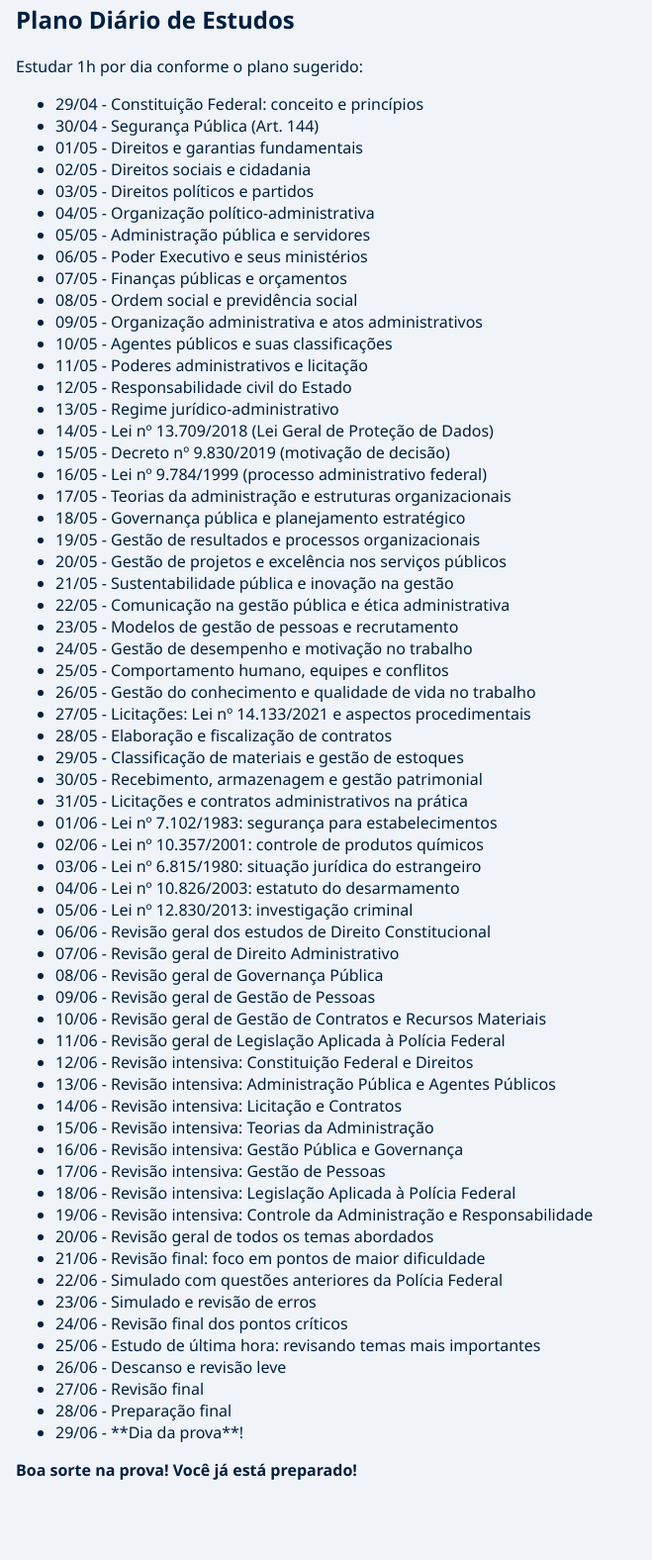
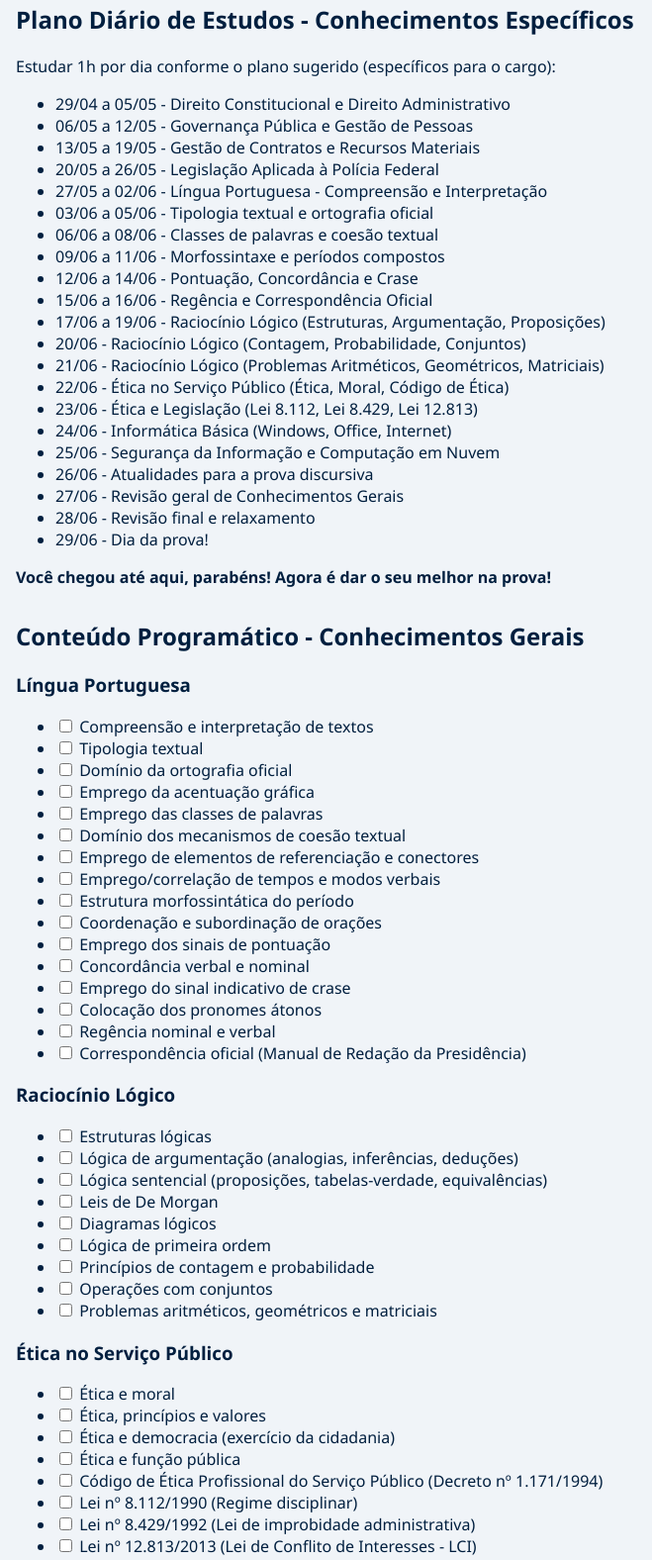
Before and after one commit to luizgabriel520/Plano-de-estudos, a plain HTML site: page index.html in a window 1280 px wide. Shown: the part 2120-3696 px from the top of the page at 99% size, without its empty margins (0-659 px from the left). Drawn offline with Linux system fonts and the light colour scheme.

Commit message:
index.html

```diff
--- a/index.html
+++ b/index.html
@@ -104,78 +104,123 @@
       </div>
     </section>
 
-   <section class="plano-diario">
-  <h2>Plano Diário de Estudos</h2>
-  <p>Estudar 1h por dia conforme o plano sugerido:</p>
+<section class="plano-diario">
+  <h2>Plano Diário de Estudos - Conhecimentos Específicos</h2>
+  <p>Estudar 1h por dia conforme o plano sugerido (específicos para o cargo):</p>
 
   <ul>
-    <li>29/04 - Constituição Federal: conceito e princípios</li>
-    <li>30/04 - Segurança Pública (Art. 144)</li>
-    <li>01/05 - Direitos e garantias fundamentais</li>
-    <li>02/05 - Direitos sociais e cidadania</li>
-    <li>03/05 - Direitos políticos e partidos</li>
-    <li>04/05 - Organização político-administrativa</li>
-    <li>05/05 - Administração pública e servidores</li>
-    <li>06/05 - Poder Executivo e seus ministérios</li>
-    <li>07/05 - Finanças públicas e orçamentos</li>
-    <li>08/05 - Ordem social e previdência social</li>
-    <li>09/05 - Organização administrativa e atos administrativos</li>
-    <li>10/05 - Agentes públicos e suas classificações</li>
-    <li>11/05 - Poderes administrativos e licitação</li>
-    <li>12/05 - Responsabilidade civil do Estado</li>
-    <li>13/05 - Regime jurídico-administrativo</li>
-    <li>14/05 - Lei nº 13.709/2018 (Lei Geral de Proteção de Dados)</li>
-    <li>15/05 - Decreto nº 9.830/2019 (motivação de decisão)</li>
-    <li>16/05 - Lei nº 9.784/1999 (processo administrativo federal)</li>
-    <li>17/05 - Teorias da administração e estruturas organizacionais</li>
-    <li>18/05 - Governança pública e planejamento estratégico</li>
-    <li>19/05 - Gestão de resultados e processos organizacionais</li>
-    <li>20/05 - Gestão de projetos e excelência nos serviços públicos</li>
-    <li>21/05 - Sustentabilidade pública e inovação na gestão</li>
-    <li>22/05 - Comunicação na gestão pública e ética administrativa</li>
-    <li>23/05 - Modelos de gestão de pessoas e recrutamento</li>
-    <li>24/05 - Gestão de desempenho e motivação no trabalho</li>
-    <li>25/05 - Comportamento humano, equipes e conflitos</li>
-    <li>26/05 - Gestão do conhecimento e qualidade de vida no trabalho</li>
-    <li>27/05 - Licitações: Lei nº 14.133/2021 e aspectos procedimentais</li>
-    <li>28/05 - Elaboração e fiscalização de contratos</li>
-    <li>29/05 - Classificação de materiais e gestão de estoques</li>
-    <li>30/05 - Recebimento, armazenagem e gestão patrimonial</li>
-    <li>31/05 - Licitações e contratos administrativos na prática</li>
-    <li>01/06 - Lei nº 7.102/1983: segurança para estabelecimentos</li>
-    <li>02/06 - Lei nº 10.357/2001: controle de produtos químicos</li>
-    <li>03/06 - Lei nº 6.815/1980: situação jurídica do estrangeiro</li>
-    <li>04/06 - Lei nº 10.826/2003: estatuto do desarmamento</li>
-    <li>05/06 - Lei nº 12.830/2013: investigação criminal</li>
-    <li>06/06 - Revisão geral dos estudos de Direito Constitucional</li>
-    <li>07/06 - Revisão geral de Direito Administrativo</li>
-    <li>08/06 - Revisão geral de Governança Pública</li>
-    <li>09/06 - Revisão geral de Gestão de Pessoas</li>
-    <li>10/06 - Revisão geral de Gestão de Contratos e Recursos Materiais</li>
-    <li>11/06 - Revisão geral de Legislação Aplicada à Polícia Federal</li>
-    <li>12/06 - Revisão intensiva: Constituição Federal e Direitos</li>
-    <li>13/06 - Revisão intensiva: Administração Pública e Agentes Públicos</li>
-    <li>14/06 - Revisão intensiva: Licitação e Contratos</li>
-    <li>15/06 - Revisão intensiva: Teorias da Administração</li>
-    <li>16/06 - Revisão intensiva: Gestão Pública e Governança</li>
-    <li>17/06 - Revisão intensiva: Gestão de Pessoas</li>
-    <li>18/06 - Revisão intensiva: Legislação Aplicada à Polícia Federal</li>
-    <li>19/06 - Revisão intensiva: Controle da Administração e Responsabilidade</li>
-    <li>20/06 - Revisão geral de todos os temas abordados</li>
-    <li>21/06 - Revisão final: foco em pontos de maior dificuldade</li>
-    <li>22/06 - Simulado com questões anteriores da Polícia Federal</li>
-    <li>23/06 - Simulado e revisão de erros</li>
-    <li>24/06 - Revisão final dos pontos críticos</li>
-    <li>25/06 - Estudo de última hora: revisando temas mais importantes</li>
-    <li>26/06 - Descanso e revisão leve</li>
-    <li>27/06 - Revisão final</li>
-    <li>28/06 - Preparação final</li>
-    <li>29/06 - **Dia da prova**!</li>
+    <li>29/04 a 05/05 - Direito Constitucional e Direito Administrativo</li>
+    <li>06/05 a 12/05 - Governança Pública e Gestão de Pessoas</li>
+    <li>13/05 a 19/05 - Gestão de Contratos e Recursos Materiais</li>
+    <li>20/05 a 26/05 - Legislação Aplicada à Polícia Federal</li>
+    <li>27/05 a 02/06 - Língua Portuguesa - Compreensão e Interpretação</li>
+    <li>03/06 a 05/06 - Tipologia textual e ortografia oficial</li>
+    <li>06/06 a 08/06 - Classes de palavras e coesão textual</li>
+    <li>09/06 a 11/06 - Morfossintaxe e períodos compostos</li>
+    <li>12/06 a 14/06 - Pontuação, Concordância e Crase</li>
+    <li>15/06 a 16/06 - Regência e Correspondência Oficial</li>
+    <li>17/06 a 19/06 - Raciocínio Lógico (Estruturas, Argumentação, Proposições)</li>
+    <li>20/06 - Raciocínio Lógico (Contagem, Probabilidade, Conjuntos)</li>
+    <li>21/06 - Raciocínio Lógico (Problemas Aritméticos, Geométricos, Matriciais)</li>
+    <li>22/06 - Ética no Serviço Público (Ética, Moral, Código de Ética)</li>
+    <li>23/06 - Ética e Legislação (Lei 8.112, Lei 8.429, Lei 12.813)</li>
+    <li>24/06 - Informática Básica (Windows, Office, Internet)</li>
+    <li>25/06 - Segurança da Informação e Computação em Nuvem</li>
+    <li>26/06 - Atualidades para a prova discursiva</li>
+    <li>27/06 - Revisão geral de Conhecimentos Gerais</li>
+    <li>28/06 - Revisão final e relaxamento</li>
+    <li>29/06 - Dia da prova!</li>
   </ul>
 
-  <p><strong>Boa sorte na prova! Você já está preparado!</strong></p>
+  <p><strong>Você chegou até aqui, parabéns! Agora é dar o seu melhor na prova!</strong></p>
 </section>
+<section class="conteudo-geral">
+  <h2>Conteúdo Programático - Conhecimentos Gerais</h2>
 
+  <div class="conteudo-topico">
+    <h3>Língua Portuguesa</h3>
+    <ul>
+      <li><input type="checkbox"> Compreensão e interpretação de textos</li>
+      <li><input type="checkbox"> Tipologia textual</li>
+      <li><input type="checkbox"> Domínio da ortografia oficial</li>
+      <li><input type="checkbox"> Emprego da acentuação gráfica</li>
+      <li><input type="checkbox"> Emprego das classes de palavras</li>
+      <li><input type="checkbox"> Domínio dos mecanismos de coesão textual</li>
+      <li><input type="checkbox"> Emprego de elementos de referenciação e conectores</li>
+      <li><input type="checkbox"> Emprego/correlação de tempos e modos verbais</li>
+      <li><input type="checkbox"> Estrutura morfossintática do período</li>
+      <li><input type="checkbox"> Coordenação e subordinação de orações</li>
+      <li><input type="checkbox"> Emprego dos sinais de pontuação</li>
+      <li><input type="checkbox"> Concordância verbal e nominal</li>
+      <li><input type="checkbox"> Emprego do sinal indicativo de crase</li>
+      <li><input type="checkbox"> Colocação dos pronomes átonos</li>
+      <li><input type="checkbox"> Regência nominal e verbal</li>
+      <li><input type="checkbox"> Correspondência oficial (Manual de Redação da Presidência)</li>
+    </ul>
+  </div>
+
+  <div class="conteudo-topico">
+    <h3>Raciocínio Lógico</h3>
+    <ul>
+      <li><input type="checkbox"> Estruturas lógicas</li>
+      <li><input type="checkbox"> Lógica de argumentação (analogias, inferências, deduções)</li>
+      <li><input type="checkbox"> Lógica sentencial (proposições, tabelas-verdade, equivalências)</li>
+      <li><input type="checkbox"> Leis de De Morgan</li>
+      <li><input type="checkbox"> Diagramas lógicos</li>
+      <li><input type="checkbox"> Lógica de primeira ordem</li>
+      <li><input type="checkbox"> Princípios de contagem e probabilidade</li>
+      <li><input type="checkbox"> Operações com conjuntos</li>
+      <li><input type="checkbox"> Problemas aritméticos, geométricos e matriciais</li>
+    </ul>
+  </div>
+
+  <div class="conteudo-topico">
+    <h3>Ética no Serviço Público</h3>
+    <ul>
+      <li><input type="checkbox"> Ética e moral</li>
+      <li><input type="checkbox"> Ética, princípios e valores</li>
+      <li><input type="checkbox"> Ética e democracia (exercício da cidadania)</li>
+      <li><input type="checkbox"> Ética e função pública</li>
+      <li><input type="checkbox"> Código de Ética Profissional do Serviço Público (Decreto nº 1.171/1994)</li>
+      <li><input type="checkbox"> Lei nº 8.112/1990 (Regime disciplinar)</li>
+      <li><input type="checkbox"> Lei nº 8.429/1992 (Lei de improbidade administrativa)</li>
+      <li><input type="checkbox"> Lei nº 12.813/2013 (Lei de Conflito de Interesses - LCI)</li>
+    </ul>
+  </div>
+
+  <div class="conteudo-topico">
+    <h3>Noções de Informática</h3>
+    <ul>
+      <li><input type="checkbox"> Noções de sistema operacional (Windows)</li>
+      <li><input type="checkbox"> Edição de textos, planilhas e apresentações (Microsoft Office)</li>
+      <li><input type="checkbox"> Redes de computadores</li>
+      <li><input type="checkbox"> Programas de navegação (Edge, Firefox, Chrome)</li>
+      <li><input type="checkbox"> Sítios de busca e redes sociais</li>
+      <li><input type="checkbox"> Computação na nuvem (cloud computing)</li>
+      <li><input type="checkbox"> Organização e gerenciamento de arquivos</li>
+      <li><input type="checkbox"> Segurança da informação (malware, antivírus, firewall)</li>
+      <li><input type="checkbox"> Procedimentos de backup e armazenamento na nuvem</li>
+    </ul>
+  </div>
+
+  <div class="conteudo-topico">
+    <h3>Atualidades (para prova discursiva)</h3>
+    <ul>
+      <li><input type="checkbox"> Tópicos de segurança</li>
+      <li><input type="checkbox"> Transportes</li>
+      <li><input type="checkbox"> Política</li>
+      <li><input type="checkbox"> Economia</li>
+      <li><input type="checkbox"> Sociedade</li>
+      <li><input type="checkbox"> Educação</li>
+      <li><input type="checkbox"> Saúde</li>
+      <li><input type="checkbox"> Cultura</li>
+      <li><input type="checkbox"> Tecnologia</li>
+      <li><input type="checkbox"> Energia</li>
+      <li><input type="checkbox"> Relações internacionais</li>
+      <li><input type="checkbox"> Desenvolvimento sustentável e ecologia</li>
+    </ul>
+  </div>
+</section>
   </main>
 
   <footer>
@@ -191,4 +236,4 @@
   </script>
 
 </body>
-</html>
+    </html>
```
